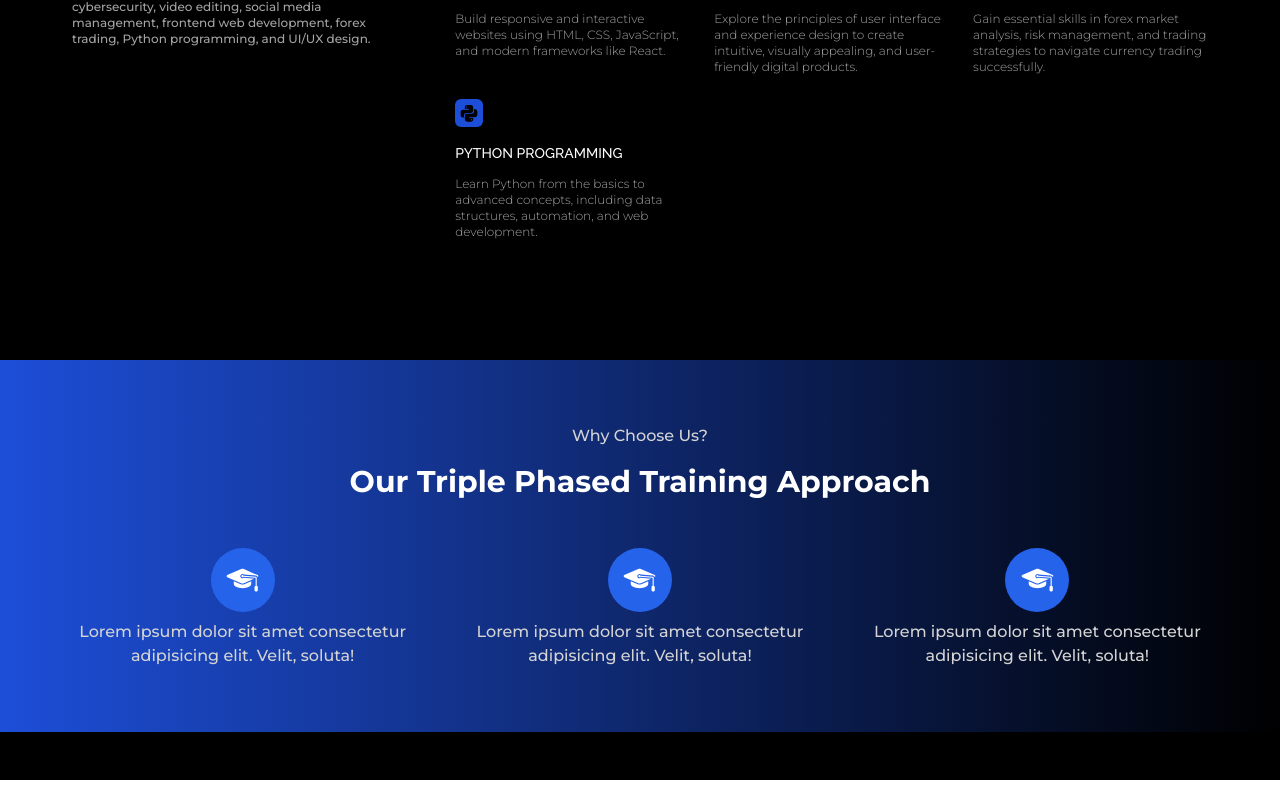
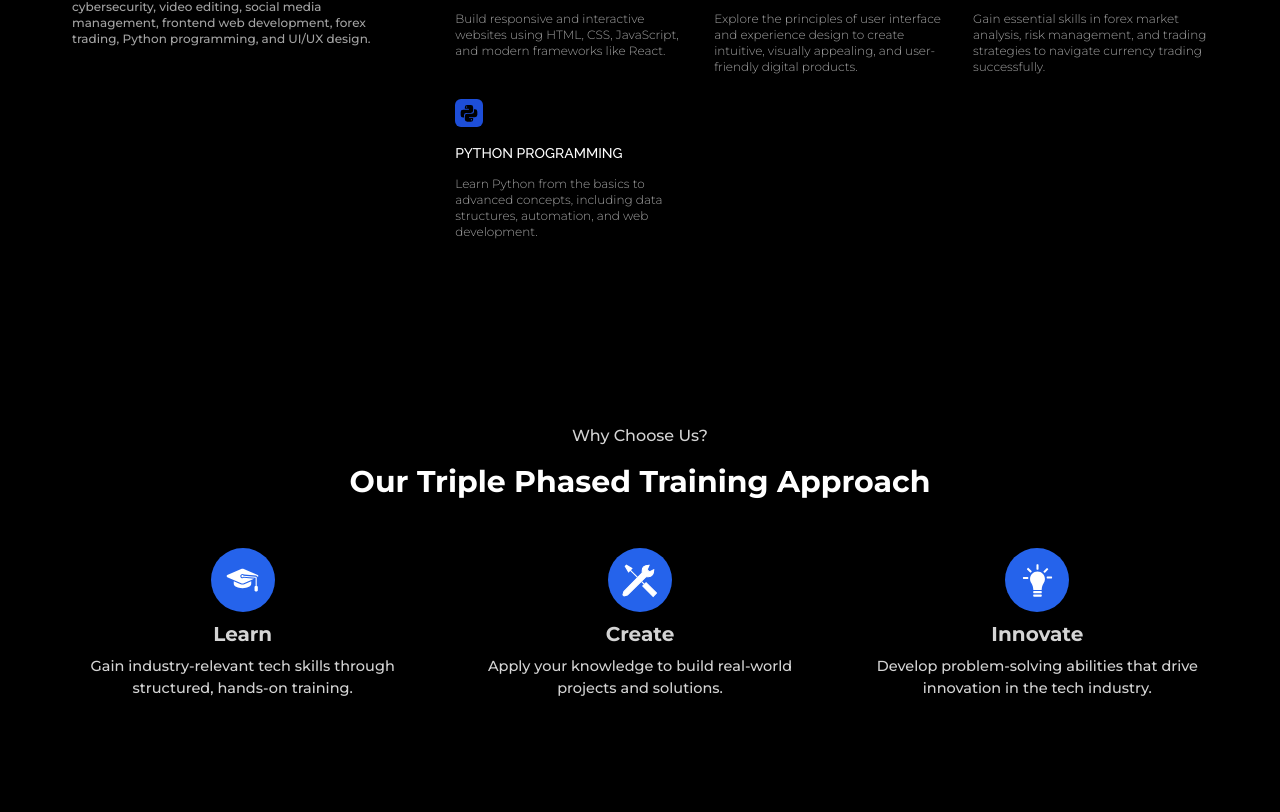
Before and after one commit to writefreak/codebyte, a Next.js app: page / in a window 1280 px wide. Shown: the part 1107-1919 px from the top of the page. Before the commit the page ends 1887 px from the top, so only its background shows below. Built offline with nearby package versions, Linux system fonts and the light colour scheme.

Commit message:
added why choose us platform

```diff
--- /dev/null
+++ b/src/app/components/create.tsx
@@ -0,0 +1,64 @@
+import React from "react";
+
+const Create = () => {
+  return (
+    <div>
+      <svg
+        version="1.1"
+        id="Layer_1"
+        xmlns="http://www.w3.org/2000/svg"
+        xmlnsXlink="http://www.w3.org/1999/xlink"
+        width="35px"
+        height="35px"
+        viewBox="0 0 64 64"
+        enable-background="new 0 0 64 64"
+        xmlSpace="preserve"
+        className="fill-white"
+      >
+        <line
+          stroke="#ffff"
+          strokeWidth="2"
+          strokeMiterlimit="10"
+          x1="36"
+          y1="34"
+          x2="41"
+          y2="39"
+        />
+        <rect
+          x="46.257"
+          y="35.065"
+          transform="matrix(-0.7071 0.7071 -0.7071 -0.7071 120.5036 47.0858)"
+          stroke="#ffff"
+          strokeWidth="2"
+          strokeMiterlimit="10"
+          width="8.485"
+          height="26.87"
+        />
+        <polygon
+          stroke="#ffff"
+          strokeWidth="2"
+          strokeMiterlimit="10"
+          points="12,16 18,10 8,4 6,6 "
+        />
+        <line
+          stroke="#ffff"
+          strokeWidth="2"
+          strokeMiterlimit="10"
+          x1="28"
+          y1="26"
+          x2="15"
+          y2="13"
+        />
+        <path
+          stroke="#ffff"
+          strokeWidth="2"
+          strokeMiterlimit="10"
+          d="M58,12.5l-8,3.75l-4-4.125l3.5-8.062l0,0
+	C39.5,4.062,37,9,37,14v4L3.5,52l-1.75,6l2.125,2l6.062-1.5L44,25h4C53,25,58,22.5,58,12.5L58,12.5z"
+        />
+      </svg>
+    </div>
+  );
+};
+
+export default Create;
--- /dev/null
+++ b/src/app/components/innovate.tsx
@@ -0,0 +1,64 @@
+import React from "react";
+
+const Innovate = () => {
+  return (
+    <div>
+      <svg
+        fill="white"
+        version="1.1"
+        id="Layer_1"
+        xmlns="http://www.w3.org/2000/svg"
+        xmlnsXlink="http://www.w3.org/1999/xlink"
+        width="35px"
+        height="35px"
+        viewBox="0 0 100 100"
+        enableBackground="new 0 0 100 100"
+        xmlSpace="preserve"
+      >
+        <g>
+          <path
+            d="M80.302,18.915L80.302,18.915l0.042-0.042l-0.008-0.008c0.523-0.57,0.518-1.451-0.033-2.003l0,0l-2.053-2.053l0,0l0,0
+		c-0.552-0.551-1.433-0.556-2.003-0.033l-0.009-0.009l-8.842,8.843c-0.567,0.566-0.567,1.486,0,2.053h0l2.053,2.054l0.001,0
+		c0.567,0.567,1.486,0.567,2.053,0L80.302,18.915L80.302,18.915z"
+          />
+          <path
+            d="M48.548,19.274v0.001h2.903v-0.001c0.782,0,1.415-0.619,1.446-1.393h0.006V5.378c0-0.802-0.65-1.452-1.452-1.452V3.924
+		h-2.903v0.001c-0.802,0-1.452,0.65-1.452,1.452v12.504h0.006C47.134,18.655,47.766,19.274,48.548,19.274z"
+          />
+          <path
+            d="M91.613,39.997c0-0.783-0.619-1.415-1.393-1.446v-0.006H77.716c-0.802,0-1.452,0.649-1.452,1.452h0V42.9h0
+		c0,0.803,0.65,1.453,1.452,1.453H90.22v-0.006c0.774-0.032,1.393-0.665,1.393-1.447h0L91.613,39.997L91.613,39.997z"
+          />
+          <path
+            d="M50,24.201c-11.756,0-21.285,9.529-21.285,21.285c0,4.608,1.479,8.862,3.968,12.346h-0.008
+		c3.174,4.952,5.157,11.512,5.303,18.739c0.255,0.419,0.711,0.703,1.237,0.703c0.056,0,0.109-0.01,0.163-0.017v0.017H60.55v-0.017
+		c0.054,0.006,0.107,0.017,0.162,0.017c0.575,0,1.067-0.337,1.303-0.822c0.175-7.584,2.371-14.429,5.843-19.439
+		c2.154-3.324,3.427-7.27,3.427-11.526C71.285,33.73,61.756,24.201,50,24.201z"
+          />
+          <path
+            d="M60.712,89.788c-0.056,0-0.108,0.01-0.162,0.017v-0.017H39.378v0.017c-0.054-0.006-0.107-0.017-0.163-0.017
+		c-0.801,0-1.452,0.649-1.452,1.452v3.384c0,0.802,0.65,1.452,1.452,1.452c0.056,0,0.109-0.01,0.163-0.017v0.017H60.55V96.06
+		c0.054,0.006,0.107,0.016,0.162,0.016c0.802,0,1.452-0.65,1.452-1.452V91.24C62.164,90.437,61.514,89.788,60.712,89.788z"
+          />
+          <path
+            d="M60.712,80.348c-0.056,0-0.108,0.01-0.162,0.017v-0.017H39.378v0.017c-0.054-0.006-0.107-0.017-0.163-0.017
+		c-0.784,0-1.42,0.624-1.447,1.403c-0.002,0.019-0.003,0.038-0.005,0.057v3.376c0,0.802,0.65,1.452,1.452,1.452
+		c0.056,0,0.109-0.01,0.163-0.017v0.017H60.55V86.62c0.054,0.006,0.107,0.017,0.162,0.017c0.802,0,1.452-0.65,1.452-1.452V81.8
+		C62.164,80.997,61.514,80.348,60.712,80.348z"
+          />
+          <path
+            d="M22.344,39.685v-0.006H9.839c-0.802,0-1.452,0.65-1.452,1.451v2.904c0,0.801,0.65,1.451,1.452,1.451h12.505V45.48
+		c0.773-0.032,1.393-0.665,1.393-1.445h0V41.13h0C23.736,40.35,23.117,39.717,22.344,39.685z"
+          />
+          <path
+            d="M20.199,18.415l8.842,8.843l0.009-0.009c0.569,0.523,1.45,0.519,2.002-0.033l0.001,0l2.053-2.054h0
+		c0.552-0.552,0.556-1.434,0.033-2.003l0.009-0.009l-8.843-8.842c-0.566-0.566-1.486-0.566-2.053,0l0,0l0,0l-2.053,2.053l0,0
+		C19.632,16.929,19.632,17.848,20.199,18.415z"
+          />
+        </g>
+      </svg>
+    </div>
+  );
+};
+
+export default Innovate;
--- a/src/app/components/learning.tsx
+++ b/src/app/components/learning.tsx
@@ -1,38 +1,49 @@
 import React from "react";
 import Learn from "./ui/learn";
+import Create from "./create";
+import Innovate from "./innovate";
 
 const Learning = () => {
   return (
     <div className="grid grid-cols-1 md:grid-cols-3 gap-10">
-      <div className="text-center font-montserrat flex flex-col gap-2 items-center text-neutral-300">
-        <div className="h-16 w-16 p-2 rounded-full bg-blue-600 flex items-center justify-center">
-          <Learn />
+      {approach.map((a) => (
+        <div
+          data-aos="fade-in"
+          key={a.id}
+          className="text-center font-montserrat flex flex-col gap-2 items-center text-neutral-300"
+        >
+          <div className="h-16 w-16 p-2 rounded-full bg-blue-600 flex items-center justify-center">
+            {a.icon}
+          </div>
+          <div className="space-y-2">
+            <h3 className="font-bold text-xl">{a.title}</h3>
+            <p className="w-72 md:w-full text-[14.5px]">{a.desc}</p>
+          </div>
         </div>
-        <p>
-          Lorem ipsum dolor sit amet consectetur adipisicing elit. Velit,
-          soluta!
-        </p>
-      </div>
-      <div className="text-center font-montserrat flex flex-col gap-2 items-center text-neutral-300">
-        <div className="h-16 w-16 p-2 rounded-full bg-blue-600 flex items-center justify-center">
-          <Learn />
-        </div>
-        <p>
-          Lorem ipsum dolor sit amet consectetur adipisicing elit. Velit,
-          soluta!
-        </p>
-      </div>
-      <div className="text-center font-montserrat flex flex-col gap-2 items-center text-neutral-300">
-        <div className="h-16 w-16 p-2 rounded-full bg-blue-600 flex items-center justify-center">
-          <Learn />
-        </div>
-        <p>
-          Lorem ipsum dolor sit amet consectetur adipisicing elit. Velit,
-          soluta!
-        </p>
-      </div>
+      ))}
     </div>
   );
 };
 
 export default Learning;
+
+const approach = [
+  {
+    id: 1,
+    icon: <Learn />,
+    title: "Learn",
+    desc: "Gain industry-relevant tech skills through structured, hands-on training.",
+  },
+  {
+    id: 2,
+    icon: <Create />,
+    title: "Create",
+    desc: "Apply your knowledge to build real-world projects and solutions.",
+  },
+  {
+    id: 3,
+    icon: <Innovate />,
+    title: "Innovate",
+    desc: "Develop problem-solving abilities that drive innovation in the tech industry.",
+  },
+];
--- a/src/app/components/whyChooseUs.tsx
+++ b/src/app/components/whyChooseUs.tsx
@@ -4,7 +4,7 @@ import Learning from "./learning";
 const WhyChooseUs = () => {
   return (
     <div className="md:pt-20 pt-12">
-      <div className="bg-gradient-to-r from-blue-700 to-black ... md:px-16 px-6 md:py-16 py-8 space-y-12">
+      <div className="md:px-16 px-6 md:py-16 py-8 space-y-12">
         <div className="gap-4 flex flex-col items-center">
           <h3 className="text-base text-neutral-300  text-center  font-montserrat">
             Why Choose Us?
```
